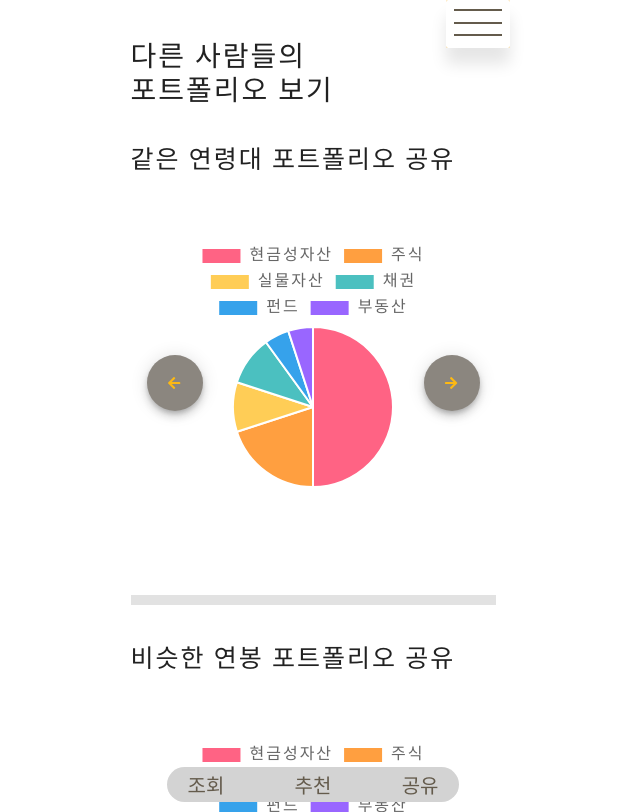
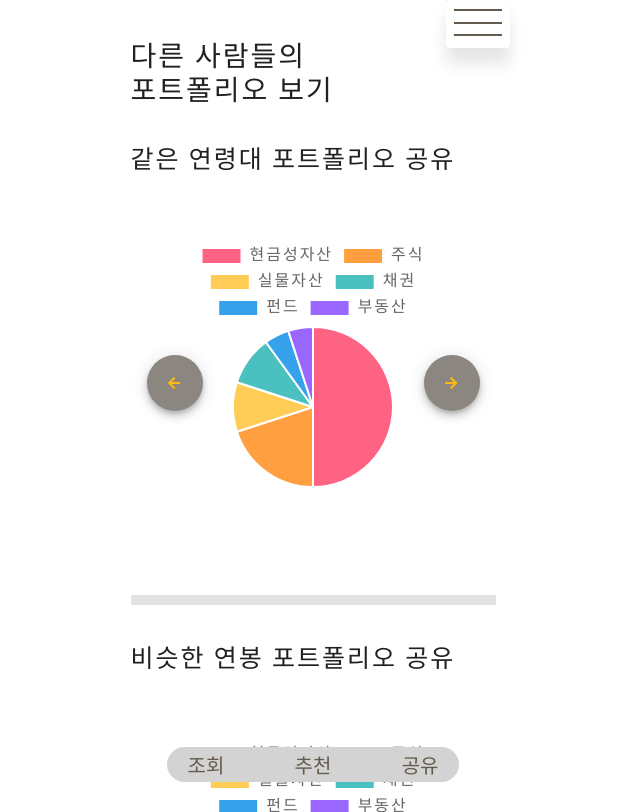
Before and after one commit to KB-37-Paldo/paldo, a Vue app: page /portfolio/share in a window 1280 px wide. Shown: the whole page, without its empty margins (332-972 px from the left). Built offline with nearby package versions, Linux system fonts and the light colour scheme; a web font is replaced by a local one; what vue-sweetalert2 would draw is missing.

Commit message:
[MOD] sidebar css

```diff
--- a/src/css/index.css
+++ b/src/css/index.css
@@ -730,7 +730,7 @@ html {
   position: sticky;
   left: 0;
   right: 0;
-  bottom: 10px;
+  bottom: 30px;
   display: -webkit-box;
   display: -ms-flexbox;
   display: flex;
@@ -779,7 +779,7 @@ html {
   position: sticky;
   left: 0;
   right: 0;
-  bottom: 10px;
+  bottom: 30px;
   display: -webkit-box;
   display: -ms-flexbox;
   display: flex;
--- a/src/sass/components/_budget.scss
+++ b/src/sass/components/_budget.scss
@@ -212,7 +212,7 @@
     // background-color: $main-color-darkyellow; /*임의색상*/
     left: 0;
     right: 0;
-    bottom: 10px;
+    bottom: 30px;
     display: flex;
     align-content: space-around;
     justify-content: space-around;
--- a/src/sass/components/_portfolio.scss
+++ b/src/sass/components/_portfolio.scss
@@ -4,7 +4,7 @@
     position: sticky;
     left: 0;
     right: 0;
-    bottom: 10px;
+    bottom: 30px;
     // height: 38vh;
     display: flex;
     align-content: space-around;
```
Also changed, not shown: 1 other file (tests, documents, lock files or other folders).
